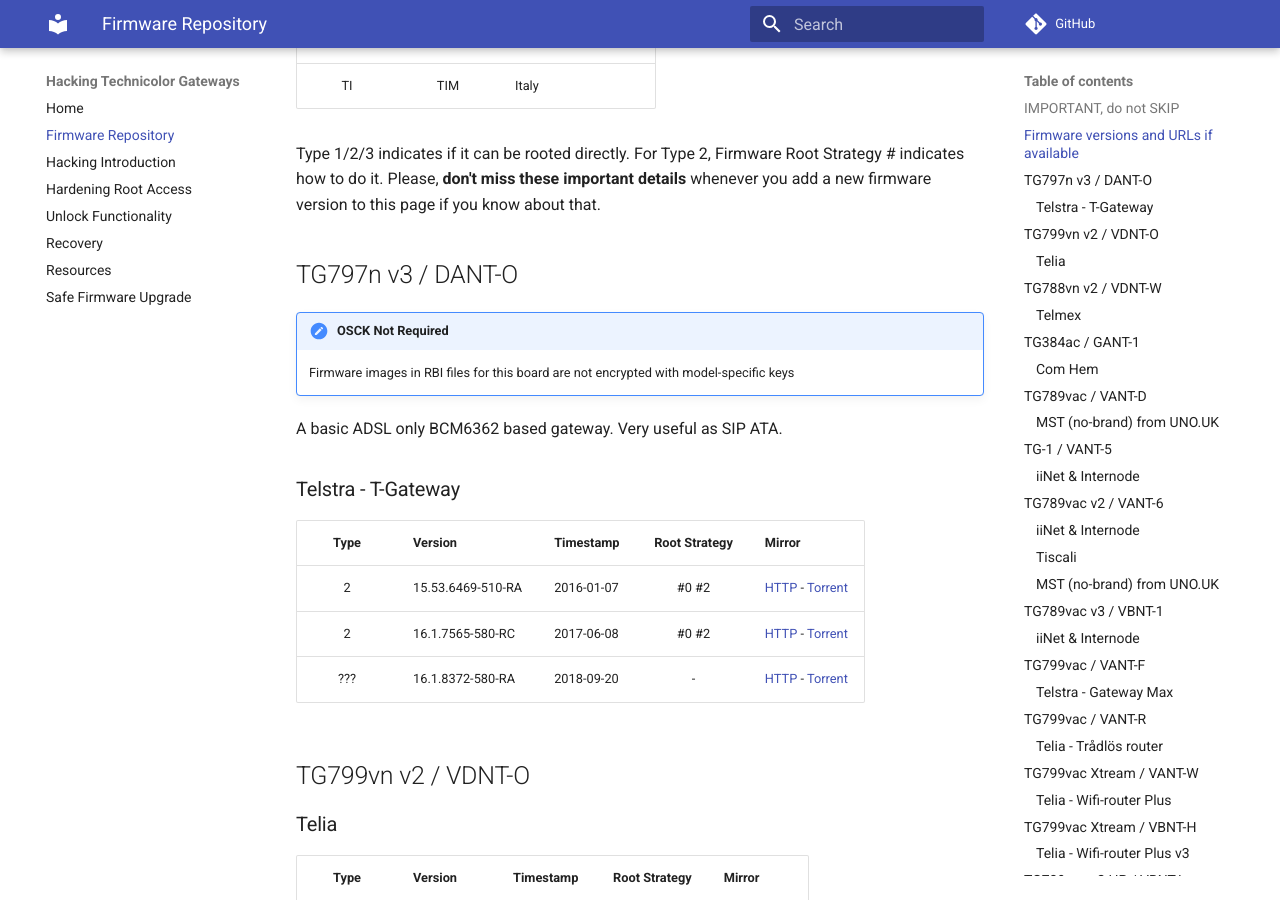
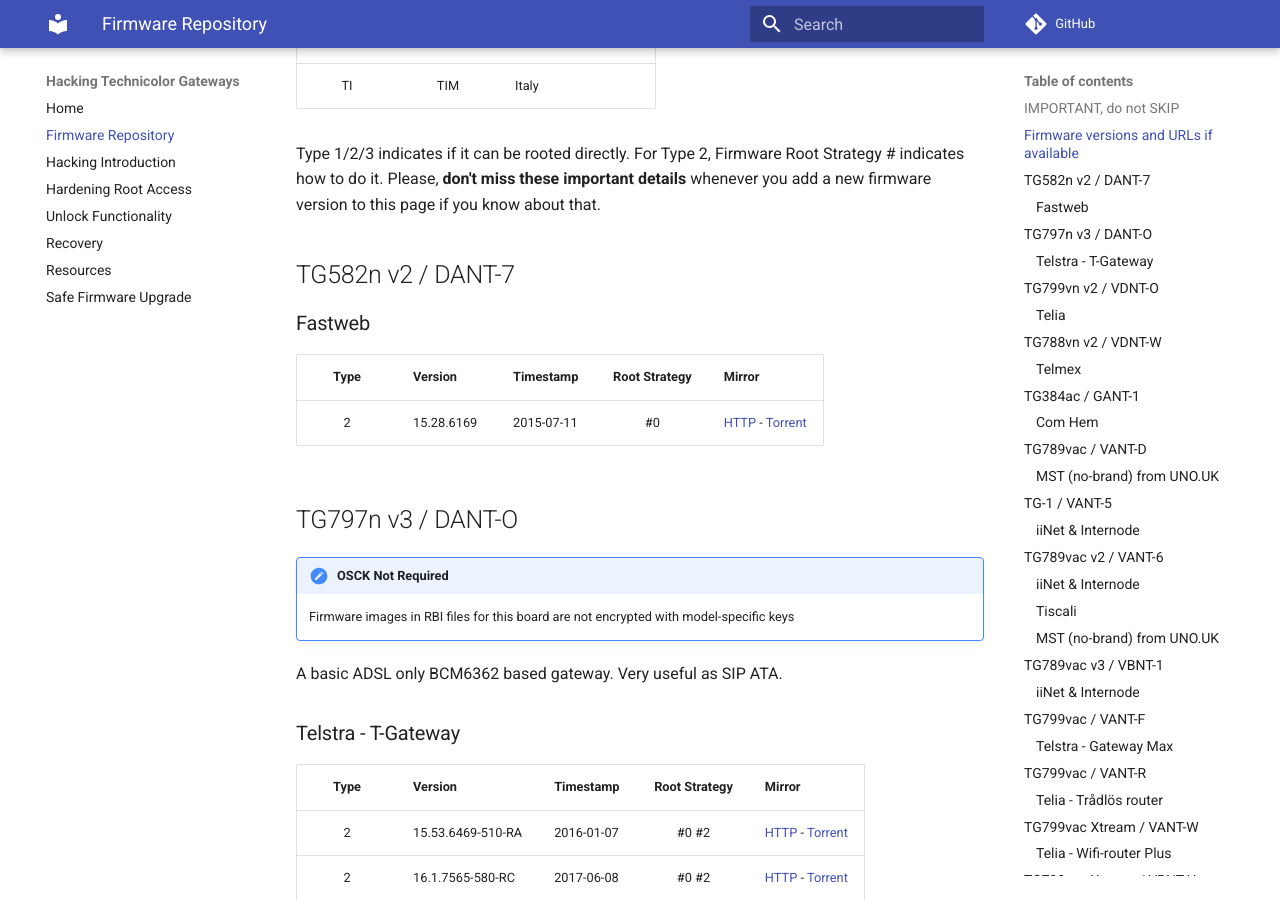
Before and after one commit to hack-technicolor/hack-technicolor, an MkDocs documentation site: the page built from docs/Repository.md, in a window 1280 px wide and 900 px high, scrolled down 846 px. Built offline with MkDocs 1.6.1 and Material for MkDocs 9.7.7, drawn with Linux system fonts in a browser that asks for light colours; comment, search, counter and statistics services are not loaded.

Commit message:
Support for Fastweb's TG582n v2 / DANT-7

```diff
--- a/docs/Repository.md
+++ b/docs/Repository.md
@@ -25,6 +25,14 @@
 | TI   | TIM          | Italy             |
 
 Type 1/2/3 indicates if it can be rooted directly. For Type 2,  Firmware Root Strategy # indicates how to do it. Please, **don't miss these important details** whenever you add a new firmware version to this page if you know about that.
+
+## TG582n v2 / DANT-7
+
+### Fastweb
+
+| Type   | Version           | Timestamp  | Root Strategy | Mirror |
+|:------:|:------------------|:-----------|:-------------:|:-------|
+| 2      | 15.28.6169        | 2015-07-11 | #0            | [HTTP](http://59.0.121.191:8080/ACS-server/file/15.28.6169_FW_120_TG582nv2.rbi) - [Torrent](https://github.com/kevdagoat/hack-technicolor/blob/master/torrents/dant-7/15.28.6169_FW_120_TG582nv2.rbi.torrent?raw=true) |
 
 ## TG797n v3 / DANT-O
 
```
Also changed, not shown: 2 other files.
